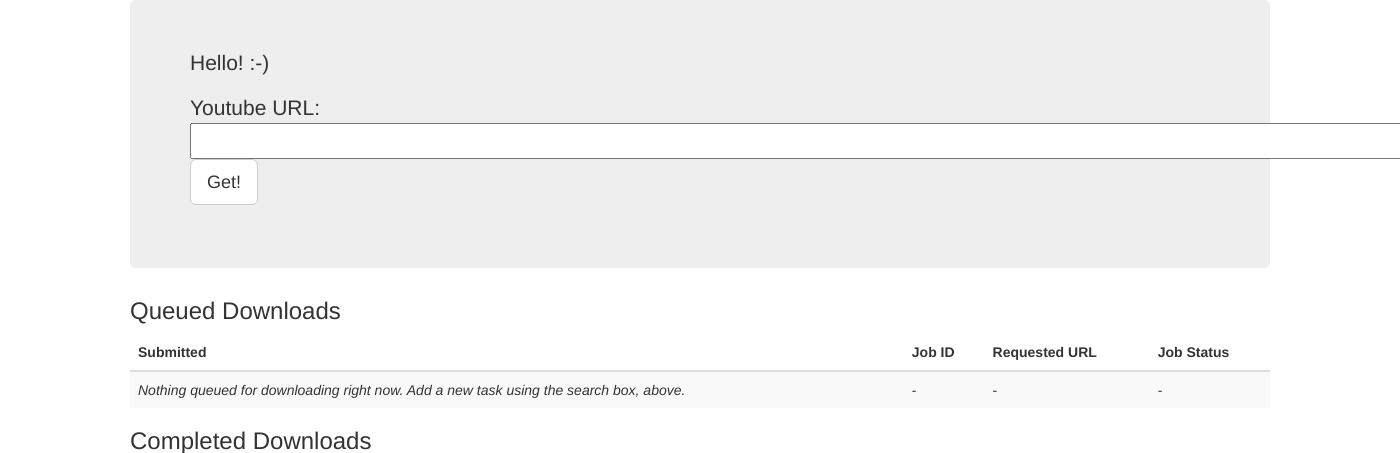
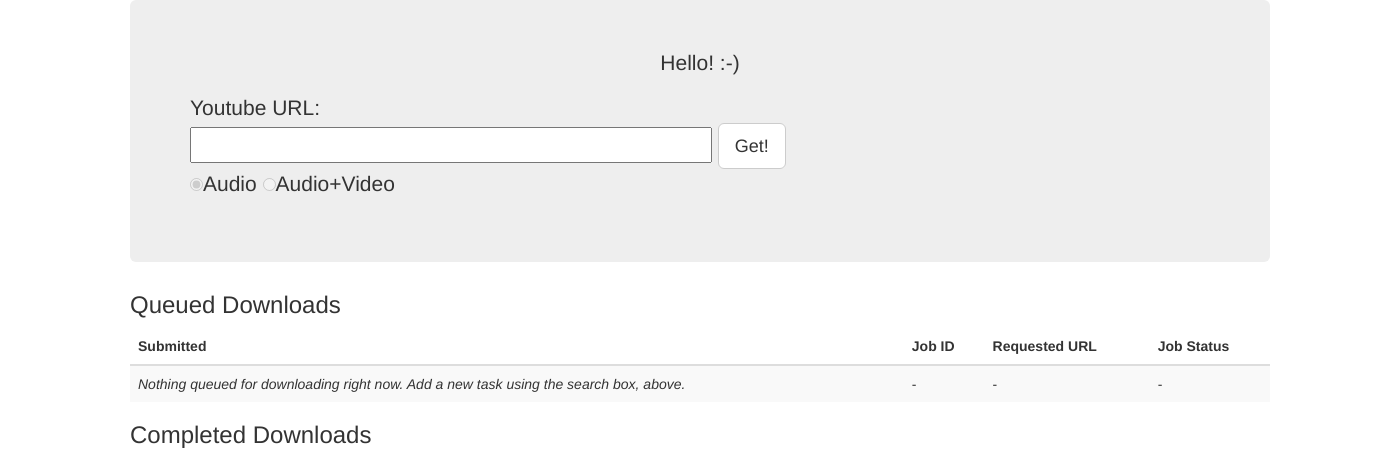
Before and after one commit to eallrich/avdl-magic, a Flask app: page / in a window 1400 px wide; the page is wider, and only the part inside the window is pictured. Shown: the top 453 px of that part. Run offline with Flask 2, Linux system fonts and the light colour scheme; data that the repository does not hold is empty; some libraries are stand-ins or nearby versions.

Commit message:
Formatting + Start format experiment

```diff
--- a/templates/index.html
+++ b/templates/index.html
@@ -14,11 +14,14 @@
     {%- endif %}
     {%- endwith %}
         <div class="jumbotron">
-            <p>Hello! :-)</p>
+            <div class="text-center"><p>Hello! :-)</p></div>
             <form action="" method=post>
                 <p>Youtube URL:<br />
-                    <input type=text name=yturl size=100 />
+                    <input type=text name=yturl size=40 />
                     <input type=submit value=Get! class="btn btn-lg btn-default"/>
+                    <br />
+                    <input type='radio' name='component' value='audio' disabled checked/>Audio
+                    <input type='radio' name='component' value='video' disabled/>Audio+Video
                 </p>
             </form>
         </div>
```
